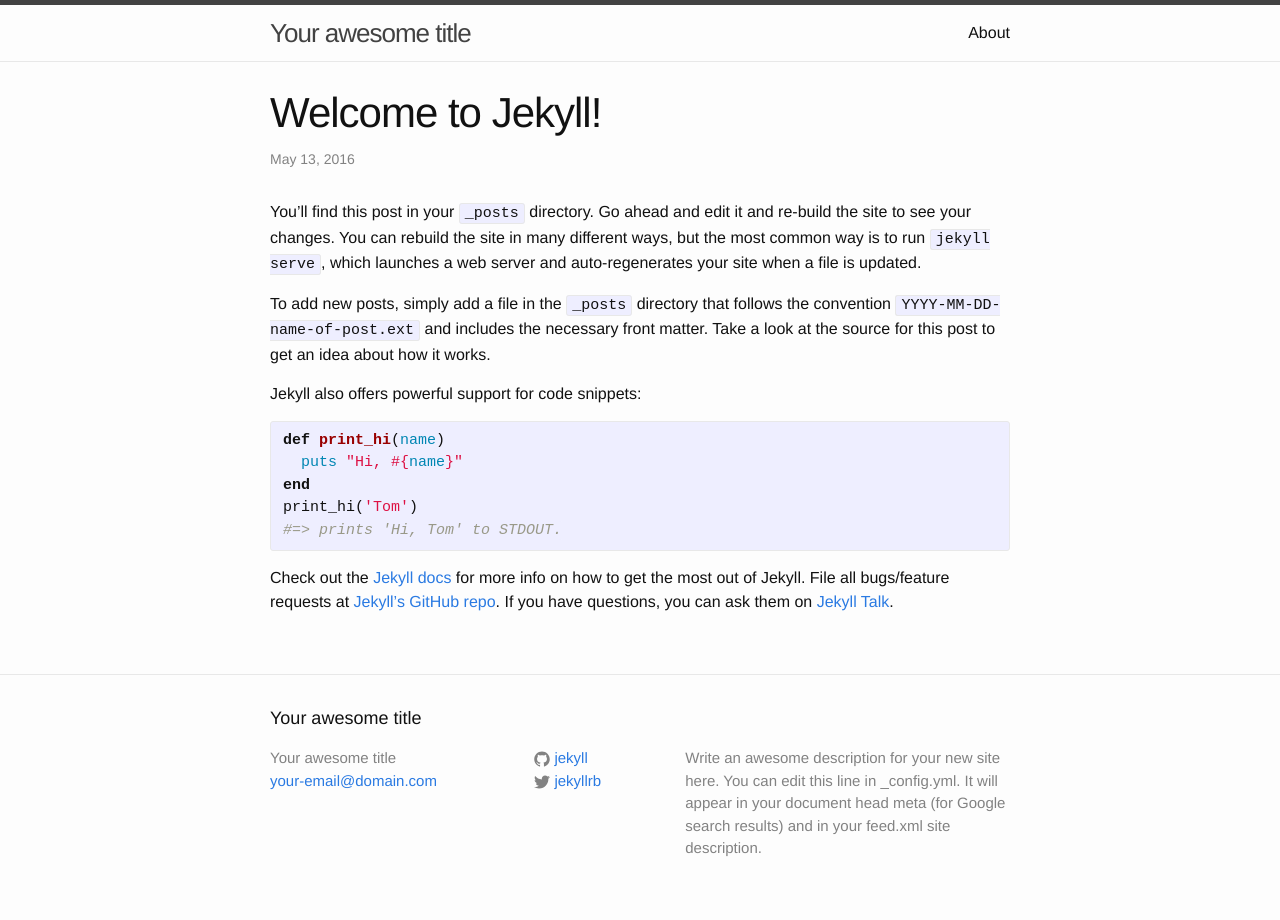
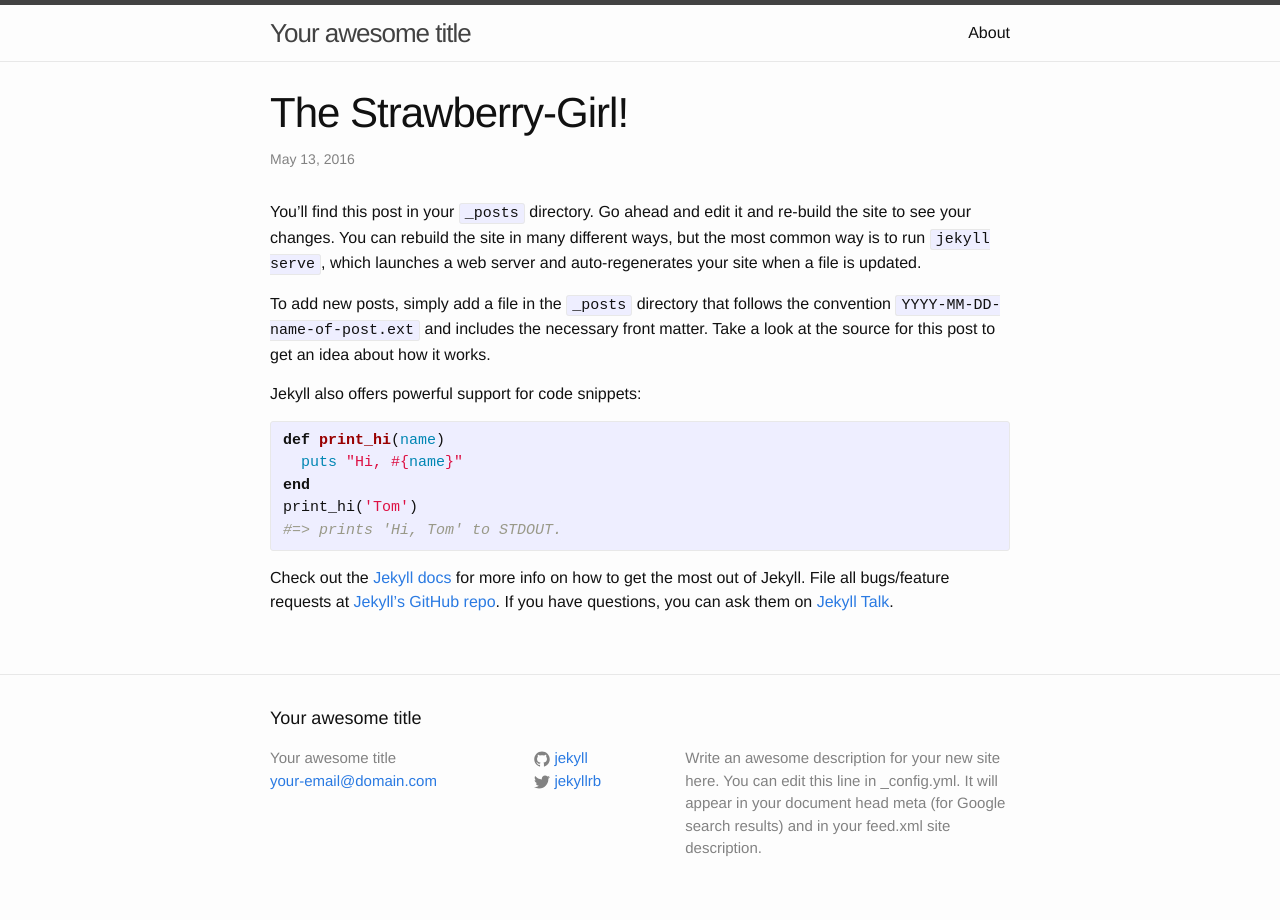
Before and after one commit to battouly/fahtima.github.io, a Jekyll site: the page built from _posts/2016-05-13-welcome-to-jekyll.markdown, in a window 1280 px wide. Built offline with Jekyll 4.4.1, drawn with Linux system fonts in a browser that asks for light colours.

Commit message:
Updated 2016-05-13-welcome-to-jekyll.markdown

```diff
--- a/_posts/2016-05-13-welcome-to-jekyll.markdown
+++ b/_posts/2016-05-13-welcome-to-jekyll.markdown
@@ -1,8 +1,9 @@
 ---
 layout: post
-title:  "Welcome to Jekyll!"
-date:   2016-05-13 06:57:44 -0400
+title: The Strawberry-Girl!
+date: '2016-05-13 06:57:44 -0400'
 categories: jekyll update
+published: true
 ---
 You’ll find this post in your `_posts` directory. Go ahead and edit it and re-build the site to see your changes. You can rebuild the site in many different ways, but the most common way is to run `jekyll serve`, which launches a web server and auto-regenerates your site when a file is updated.
 
```
